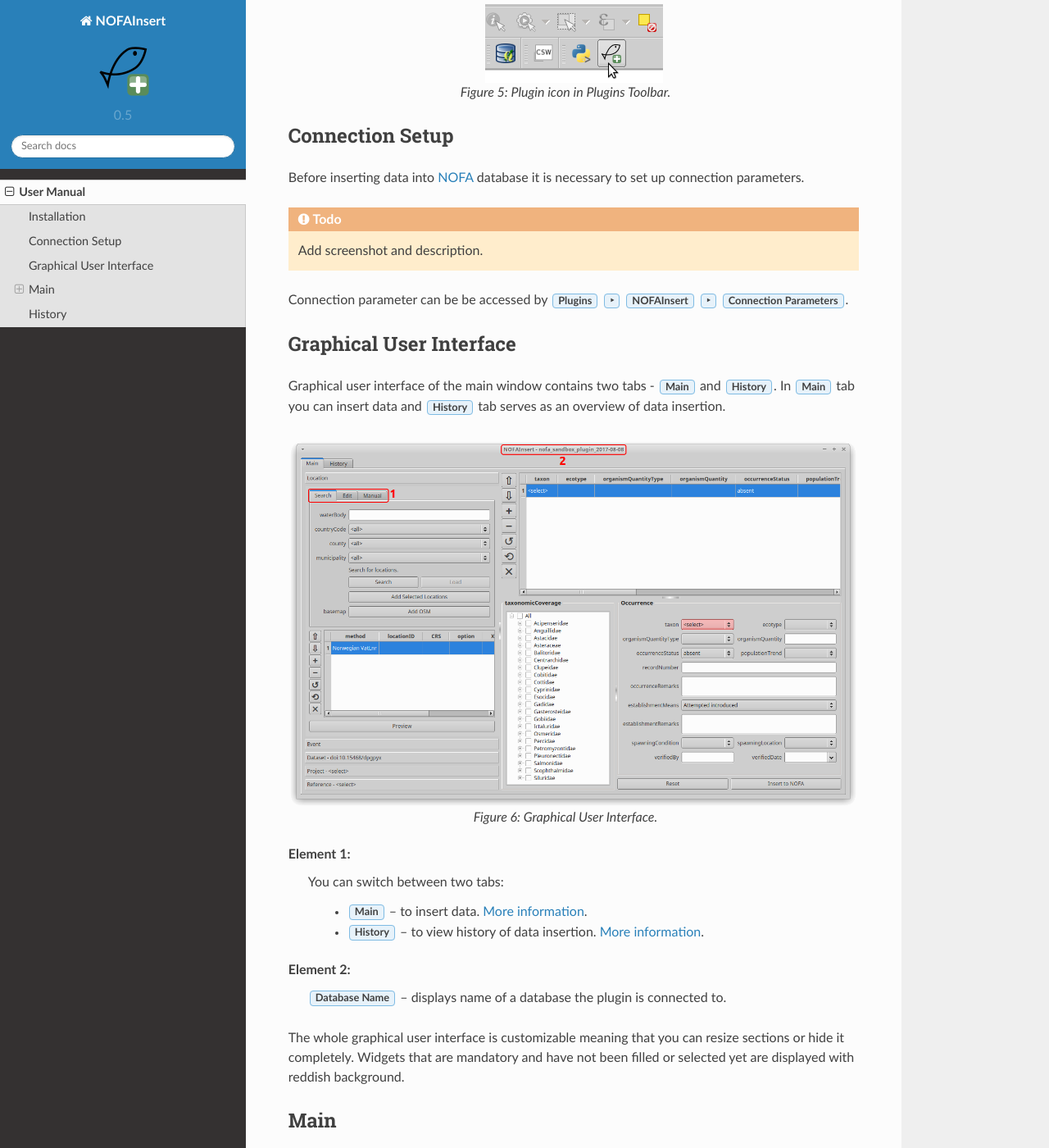
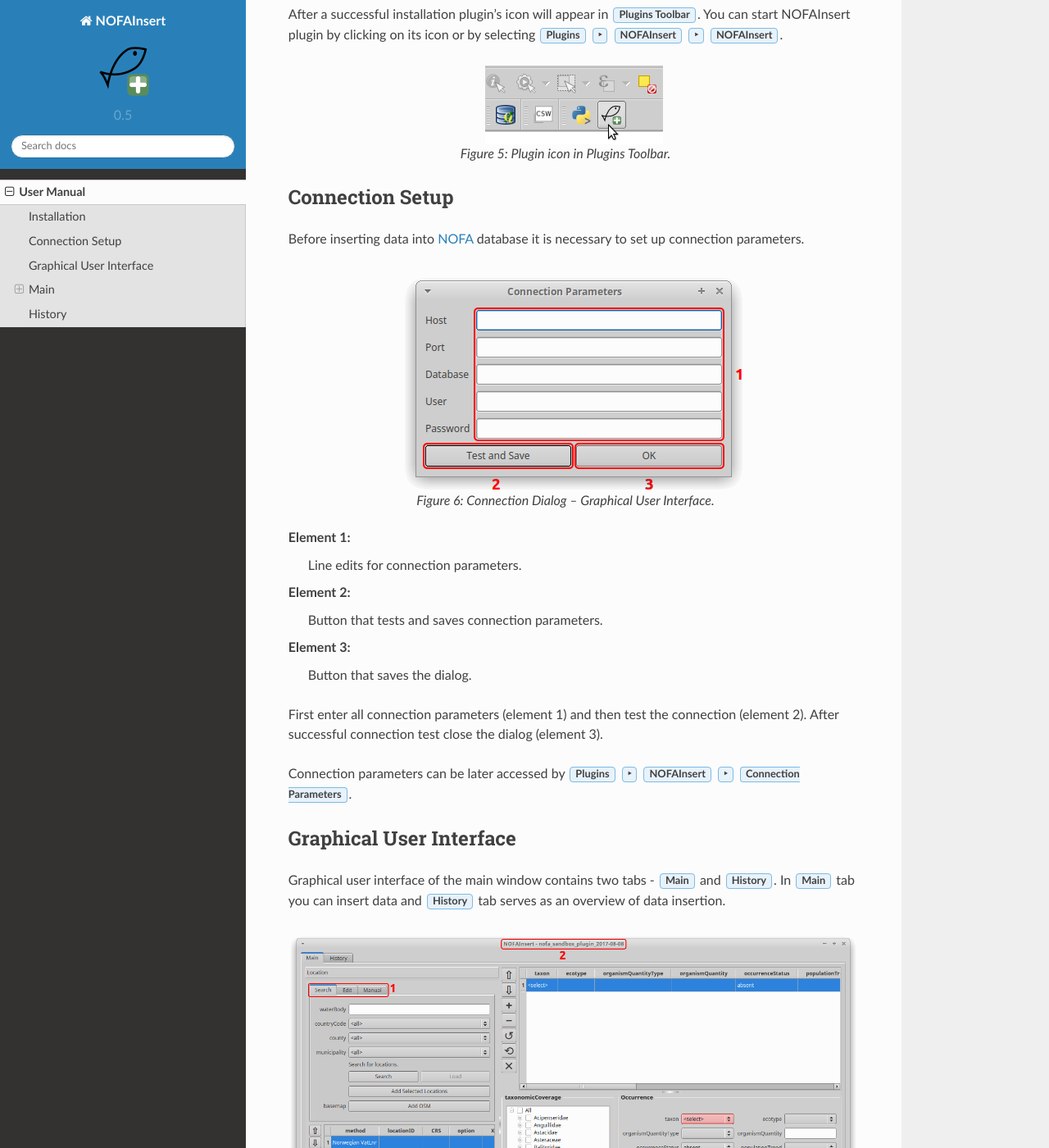
Before and after one commit to NINAnor/NOFAInsert, a Sphinx documentation site: the page built from docs/source/user-manual.rst, in a window 1280 px wide and 1400 px high, scrolled down 2321 px. Shown: the whole window at 82% size. Built offline with Sphinx 7.4.7 and the Read the Docs theme 2.0.0, drawn with Linux system fonts in a browser that asks for light colours; formulas are drawn with MathJax 3; some of the changed text lies outside the part shown.

Commit message:
Docs: add text and edit

```diff
--- a/docs/source/user-manual.rst
+++ b/docs/source/user-manual.rst
@@ -44,7 +44,6 @@ By clicking on :guilabel:`Add...` button add a
    Add repository.
 
 .. figure:: images/installation-add_nina_repository.png
-   :width: 60%
 
    Add NINA repository.
 
@@ -72,10 +71,23 @@ Connection Setup
 Before inserting data into `NOFA <https://github.com/NINAnor/NOFA/wiki>`__
 database it is necessary to set up connection parameters.
 
-.. todo::
-   Add screenshot and description.
+.. figure:: images/connection-gui.png
 
-Connection parameter can be be accessed by :guilabel:`Plugins`
+   Connection Dialog – Graphical User Interface.
+
+Element 1:
+   Line edits for connection parameters.
+
+Element 2:
+   Button that tests and saves connection parameters.
+
+Element 3:
+   Button that saves the dialog.
+
+First enter all connection parameters (element 1) and then test the connection
+(element 2). After successful connection test close the dialog (element 3).
+
+Connection parameters can be later accessed by :guilabel:`Plugins`
 :menuselection:`-->` :guilabel:`NOFAInsert` :menuselection:`-->`
 :guilabel:`Connection Parameters`.
 
```
Also changed, not shown: docs/source/images/connection-gui.png (added).
